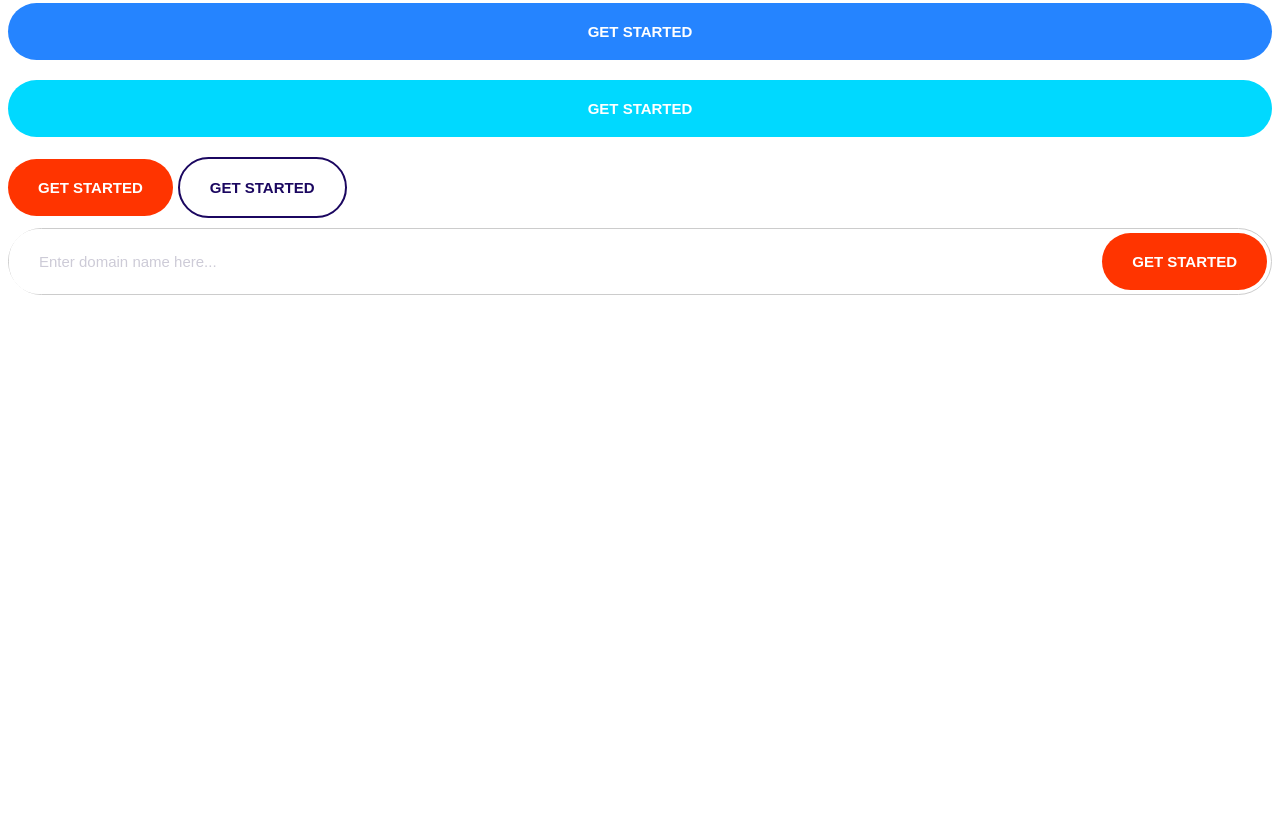
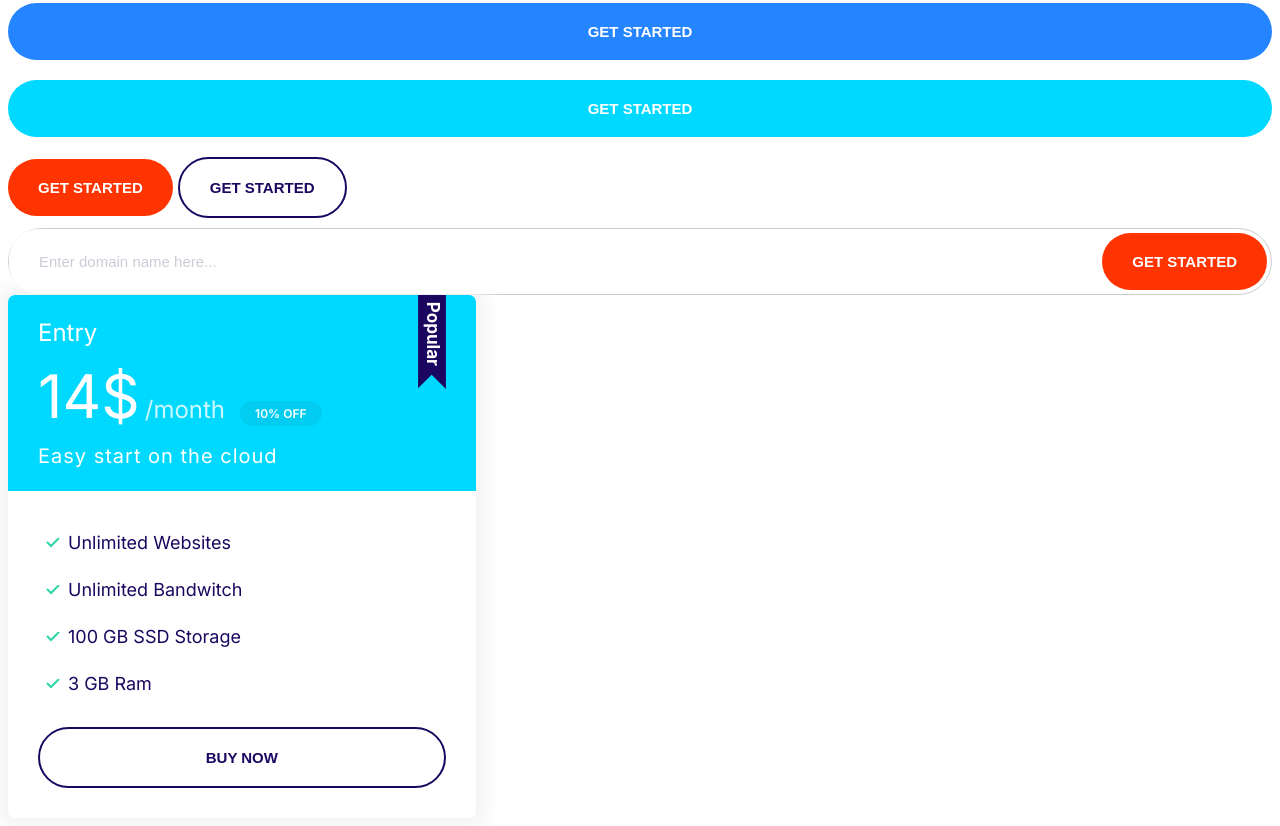
Before and after one commit to Frostexists/frostify, a plain HTML site: page index.html in a window 1280 px wide. Shown: the part 662-1488 px from the top of the page. Before the commit the page ends 965 px from the top, so only its background shows below. Drawn offline with Linux system fonts and the light colour scheme.

Commit message:
Build the card and the popular badge

```diff
--- a/css/styles.css
+++ b/css/styles.css
@@ -280,3 +280,91 @@ a {
         font-size: 1.5rem;
     }
 }
+
+/* Cards */
+
+.card {
+    border-radius: 7px;
+    box-shadow: 0 0 20px 10px #f3f3f3;
+    overflow: hidden;
+}
+
+.card__header, .card__body {
+    padding: 2rem 3rem;
+}
+
+.card--primary .card__header {
+    background: var(--color-primary);
+    color: #fff;
+}
+
+.card--secondary .card__header {
+    background: var(--color-secondary);
+    color: #fff;
+}
+
+.card--secondary .badge--secondary {
+    background: #02cdf1;
+}
+
+/*Plans*/
+
+.plan__name {
+    color: #fff;
+    margin: 0;
+    font-weight: 500;
+    font-size: 2.4rem;
+}
+
+.plan__price {
+    font-size: 6rem;
+}
+
+.plan_billing-cycle {
+    font-size: 2.4rem;
+    font-weight: 300;
+    opacity: 0.8;
+    margin-right: 1rem;
+}
+
+.plan__description {
+    display: block;
+    font-size: 2rem;
+    font-weight: 300;
+    letter-spacing: 1px;
+}
+
+.plan .list__item {
+    margin-bottom: 2rem;
+}
+
+.plan--popular .card__header {
+    position: relative;
+}
+
+.plan--popular .card__header::before {
+    content: url(../images/popular.svg);
+    width: 40px;
+    display: inline-block;
+    position: absolute;
+    top: -6px;
+    right: 5%;
+}
+
+@media  screen and (min-wdith: 1024px) {
+    .plan__name {
+        font-size: 1.4rem;
+    }
+
+    .plan__price {
+        font-size: 5rem;
+    }
+
+    .plan_billing-cycle {
+        font-size: 1.6rem;
+    }
+
+    .plan__description {
+        font-size: 1.7rem;
+    }
+}
--- a/index.html
+++ b/index.html
@@ -47,5 +47,27 @@
     <input type="text" class="input" placeholder="Enter domain name here...">
     <button class="btn btn--accent">Get Started</button>
 </div>
+<div style="width: 37%">
+    <div class="plan plan--popular">
+        <div class="card card--secondary">
+            <header class="card__header">
+                <h3 class="plan__name">Entry</h3>
+                <span class="plan__price">14$</span>
+                <span class="plan_billing-cycle">/month</span>
+                <span class="badge badge--secondary badge--small">10% OFF</span>
+                <span class="plan__description">Easy start on the cloud</span>
+            </header>
+            <div class="card__body">
+                <ul class="list list--tick">
+                    <li class="list__item"> Unlimited Websites </li>
+                    <li class="list__item"> Unlimited Bandwitch </li>
+                    <li class="list__item"> 100 GB SSD Storage </li>
+                    <li class="list__item"> 3 GB Ram  </li>
+                </ul>
+                <button class="btn btn--outline btn--block">Buy Now</button>
+            </div>
+        </div>
+    </div>
+</div>
 </body>
 </html>
```
Also changed, not shown: components/card.html (added, +22 -0 lines), images/popular.svg (added).
